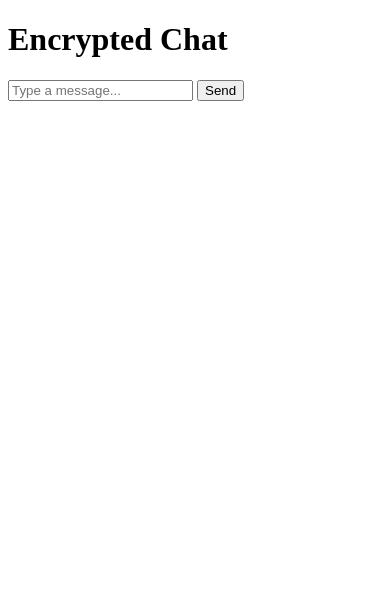
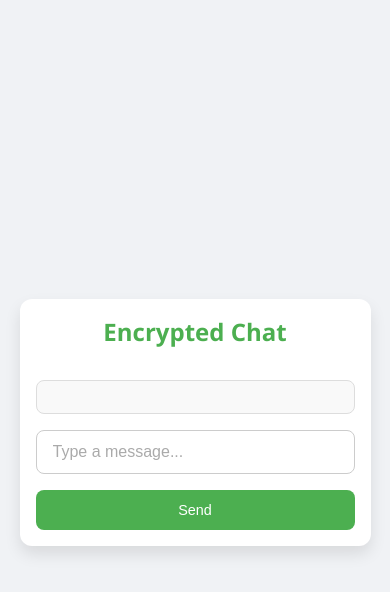
Before and after one commit to HACKTEK90/chatenc, a plain HTML site: page index.html in a window 390 px wide. Drawn offline with Linux system fonts and the light colour scheme; no server answers.

Commit message:
Update style.css

```diff
--- a/style.css
+++ b/style.css
@@ -1,71 +1,159 @@
-// Import Firebase modules
-import { initializeApp } from "https://www.gstatic.com/firebasejs/11.6.0/firebase-app.js";
-import { getDatabase, ref, push, set, onValue } from "https://www.gstatic.com/firebasejs/11.6.0/firebase-database.js";
-
-// Firebase configuration
-const firebaseConfig = {
-  apiKey: "AIzaSyAp9kCBsDLnQEmR7wWHXwt3FB2T1zDtiqU",
-  authDomain: "h-90-8a7c5.firebaseapp.com",
-  databaseURL: "https://h-90-8a7c5-default-rtdb.firebaseio.com",
-  projectId: "h-90-8a7c5",
-  storageBucket: "h-90-8a7c5.appspot.com",
-  messagingSenderId: "367196609301",
-  appId: "1:367196609301:web:156e24c1b4532c26af671c",
-  measurementId: "G-W5K7F4VQGP"
-};
-
-// Initialize Firebase
-const app = initializeApp(firebaseConfig);
-const db = getDatabase(app);
-
-// DOM elements
-const sendMessageButton = document.getElementById('sendMessageButton');
-const messageInput = document.getElementById('messageInput');
-const chatDiv = document.getElementById('chat');
-
-// Encrypt the message (simple Caesar Cipher as an example)
-function encryptMessage(message) {
-  let encryptedMessage = '';
-  for (let i = 0; i < message.length; i++) {
-    encryptedMessage += String.fromCharCode(message.charCodeAt(i) + 3);
-  }
-  return encryptedMessage;
+/* CSS Variables for Theming */
+:root {
+  --primary-color: #4CAF50;
+  --secondary-color: #388E3C;
+  --accent-color: #ffffff;
+  --background-color: #f0f2f5;
+  --chat-bg-color: #ffffff;
+  --chat-message-bg: #e1f5fe;
+  --font-family: 'Segoe UI', Tahoma, Geneva, Verdana, sans-serif;
+  --transition-speed: 0.3s;
 }
 
-// Decrypt the message (reverse of Caesar Cipher)
-function decryptMessage(message) {
-  let decryptedMessage = '';
-  for (let i = 0; i < message.length; i++) {
-    decryptedMessage += String.fromCharCode(message.charCodeAt(i) - 3);
-  }
-  return decryptedMessage;
+/* Reset and Base Styles */
+* {
+  margin: 0;
+  padding: 0;
+  box-sizing: border-box;
 }
 
-// Send message function
-sendMessageButton.addEventListener('click', () => {
-  const message = messageInput.value;
-  if (message) {
-    const encryptedMessage = encryptMessage(message);
-    const messagesRef = ref(db, 'chats/chat1/messages');
-    const newMessageRef = push(messagesRef);
-    set(newMessageRef, {
-      text: encryptedMessage,
-      timestamp: Date.now()
-    });
-    messageInput.value = ''; // Clear the input after sending
+body {
+  font-family: var(--font-family);
+  background-color: var(--background-color);
+  display: flex;
+  justify-content: center;
+  align-items: center;
+  height: 100vh;
+}
+
+/* App Container */
+#app {
+  background-color: var(--chat-bg-color);
+  padding: 2rem;
+  border-radius: 12px;
+  box-shadow: 0 8px 16px rgba(0, 0, 0, 0.1);
+  width: 90%;
+  max-width: 600px;
+  display: flex;
+  flex-direction: column;
+  gap: 1rem;
+}
+
+/* Header */
+#app h1 {
+  font-size: 2rem;
+  color: var(--primary-color);
+  text-align: center;
+  margin-bottom: 1rem;
+}
+
+/* Chat Messages Container */
+#chat {
+  flex: 1;
+  background-color: #f9f9f9;
+  padding: 1rem;
+  border-radius: 8px;
+  overflow-y: auto;
+  max-height: 300px;
+  display: flex;
+  flex-direction: column;
+  gap: 0.5rem;
+  border: 1px solid #ddd;
+}
+
+/* Individual Message */
+#chat div {
+  background-color: var(--chat-message-bg);
+  padding: 0.75rem 1rem;
+  border-radius: 8px;
+  align-self: flex-start;
+  max-width: 80%;
+  word-wrap: break-word;
+  box-shadow: 0 2px 4px rgba(0, 0, 0, 0.05);
+  animation: fadeIn var(--transition-speed) ease-in-out;
+}
+
+/* Input and Button Container */
+.input-group {
+  display: flex;
+  gap: 0.5rem;
+}
+
+/* Message Input */
+#messageInput {
+  flex: 1;
+  padding: 0.75rem 1rem;
+  border: 1px solid #ccc;
+  border-radius: 8px;
+  font-size: 1rem;
+  transition: border-color var(--transition-speed);
+}
+
+#messageInput:focus {
+  border-color: var(--primary-color);
+  outline: none;
+}
+
+/* Send Button */
+#sendMessageButton {
+  padding: 0.75rem 1.5rem;
+  background-color: var(--primary-color);
+  color: var(--accent-color);
+  border: none;
+  border-radius: 8px;
+  font-size: 1rem;
+  cursor: pointer;
+  transition: background-color var(--transition-speed);
+}
+
+#sendMessageButton:hover {
+  background-color: var(--secondary-color);
+}
+
+/* Placeholder Styling */
+#messageInput::placeholder {
+  color: #aaa;
+}
+
+/* Scrollbar Styling */
+#chat::-webkit-scrollbar {
+  width: 8px;
+}
+
+#chat::-webkit-scrollbar-track {
+  background: #f1f1f1;
+  border-radius: 8px;
+}
+
+#chat::-webkit-scrollbar-thumb {
+  background: #ccc;
+  border-radius: 8px;
+}
+
+/* Fade-in Animation */
+@keyframes fadeIn {
+  from {
+    opacity: 0;
+    transform: translateY(10px);
   }
-});
+  to {
+    opacity: 1;
+    transform: translateY(0);
+  }
+}
 
-// Listen for new messages
-onValue(ref(db, 'chats/chat1/messages'), (snapshot) => {
-  const messages = snapshot.val();
-  chatDiv.innerHTML = ''; // Clear the chat div before adding new messages
+/* Responsive Design */
+@media (max-width: 600px) {
+  #app {
+    padding: 1rem;
+  }
 
-  for (let messageId in messages) {
-    const message = messages[messageId];
-    const decryptedMessage = decryptMessage(message.text);
-    const messageDiv = document.createElement('div');
-    messageDiv.textContent = decryptedMessage;
-    chatDiv.appendChild(messageDiv);
+  #app h1 {
+    font-size: 1.5rem;
   }
-});
+
+  #sendMessageButton {
+    padding: 0.75rem;
+    font-size: 0.9rem;
+  }
+}
```
